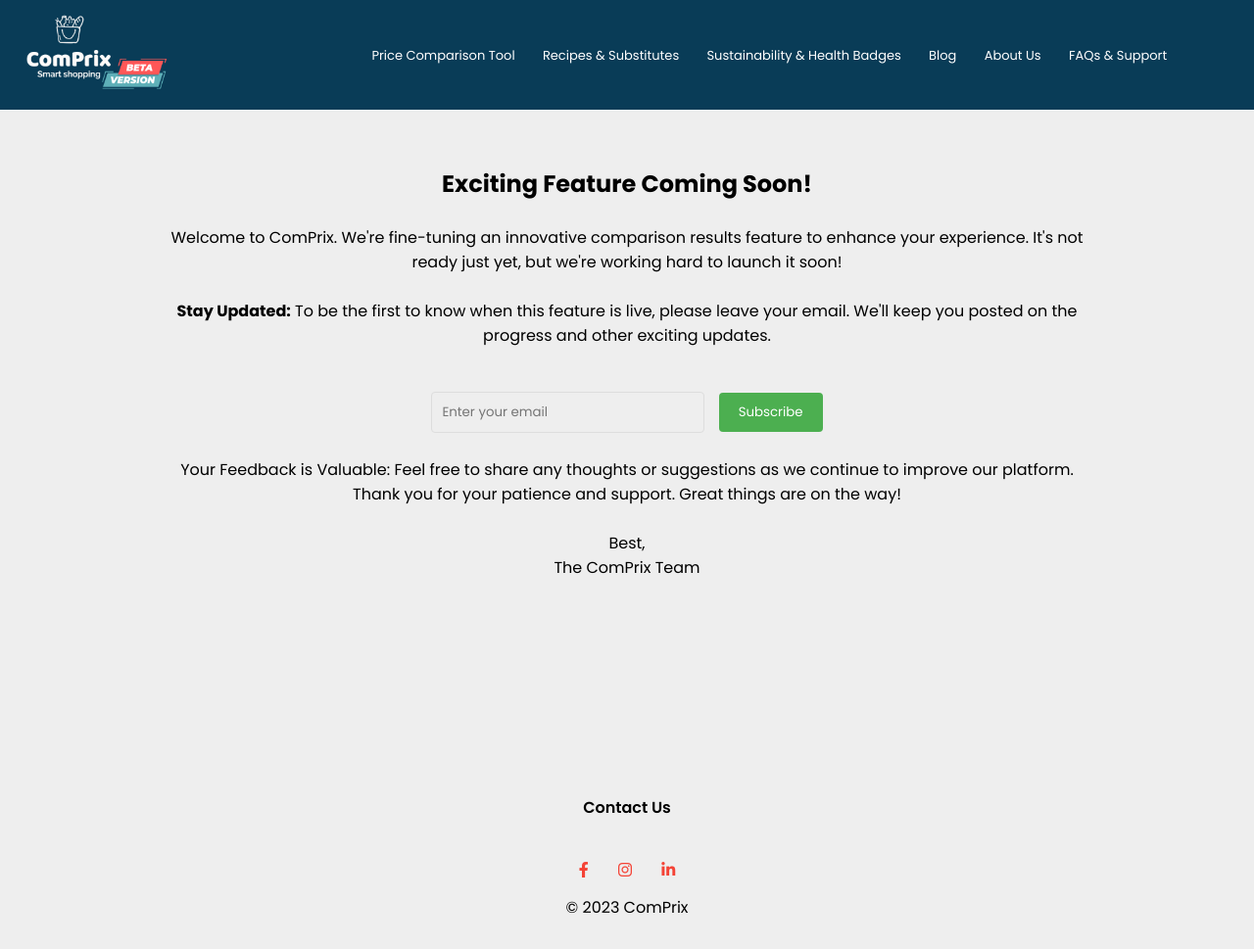
After one commit to amp75011/mvp, a Flask app: page /coming_soon in a window 1280 px wide. The commit adds this page. Shown: the whole page at 98% size. Run offline with Flask 3, Linux system fonts and the light colour scheme; parts of the project's set-up code (start-up, migrations or seed data) failed here and were passed over; some libraries are stand-ins or nearby versions.

Commit message:
Updated files and added new assets

```diff
--- a/app.py
+++ b/app.py
@@ -181,6 +181,11 @@ def compare_prices():
 def blog():
     return render_template('blog.html')
 
+@app.route('/coming_soon')
+def coming_soon():
+    return render_template('coming_soon.html')
+
+
 if __name__ == '__main__':
     port = int(os.environ.get("PORT", 5000))
     app.run(host='0.0.0.0', port=port, debug=True)
--- a/static/style.css
+++ b/static/style.css
@@ -1097,3 +1097,38 @@ nav .fa{
     background-color: #f44336;
     color: #fff;
 }
+
+
+/* !!! coming soon !!! */
+/* Coming Soon Page Styles */
+
+.subscribe-form {
+    text-align: center;
+    margin-top: 20px;
+}
+
+.subscribe-form input[type="email"] {
+    padding: 10px;
+    margin-right: 10px;
+    border-radius: 4px;
+    border: 1px solid #ddd;
+}
+
+.subscribe-form input[type="submit"] {
+    padding: 10px 20px;
+    border-radius: 4px;
+    border: none;
+    background-color: #4CAF50;
+    color: white;
+    cursor: pointer;
+}
+
+.subscribe-form input[type="submit"]:hover {
+    background-color: #45a049;
+}
+
+.thank-you-message {
+    display: none;
+    color: #4CAF50;
+    margin-top: 20px;
+}
--- a/templates/base.html
+++ b/templates/base.html
@@ -50,7 +50,7 @@
 
     <section class="footer_pages">
         <h4>Contact Us</h4>
-        <p>Lorem ipsum</p>
+        <!--<p>Lorem ipsum</p>-->
         <div class="icons">
             <i class="fab fa-facebook-f"></i>
             <i class="fab fa-instagram"></i>
--- /dev/null
+++ b/templates/coming_soon.html
@@ -0,0 +1,42 @@
+{% extends "base.html" %}
+
+{% block title %}
+Comprix - Coming Soon
+{% endblock %}
+
+{% block content %}
+<div id="main-content" style="text-align:center; padding: 170px;">
+    <h2>Exciting Feature Coming Soon!</h2>
+    <br>
+    <p>Welcome to ComPrix. We're fine-tuning an innovative comparison results feature to enhance your experience. It's not ready just yet, but we're working hard to launch it soon!</p>
+    <br>
+    <p><strong>Stay Updated:</strong> To be the first to know when this feature is live, please leave your email. We'll keep you posted on the progress and other exciting updates.</p>
+    <br>
+
+    <!-- Subscription Form -->
+    <div class="subscribe-form">
+        <form onsubmit="event.preventDefault(); showThankYouMessage();">
+            <input type="email" name="email" placeholder="Enter your email" required>
+            <input type="submit" value="Subscribe" style="padding: 10px 20px; border-radius: 4px; border: none; background-color: #4CAF50; color: white; cursor: pointer;">
+        </form>
+        <div class="thank-you-message" id="thankYouMessage" style="display: none; color: #4CAF50; margin-top: 20px;">
+            Thank you for subscribing!
+        </div>
+    </div>
+    <br>
+    <p>Your Feedback is Valuable: Feel free to share any thoughts or suggestions as we continue to improve our platform.</p>
+
+    <p>Thank you for your patience and support. Great things are on the way!</p>
+    <br>
+    <p>Best,<br>
+    The ComPrix Team</p>
+</div>
+
+<script>
+    function showThankYouMessage() {
+        document.getElementById('thankYouMessage').style.display = 'block';
+        // Here, you can also add code to handle the form submission, like an AJAX request
+    }
+</script>
+
+{% endblock %}
```
Also changed, not shown: templates/shopping_list.html (+6 -1 lines).
